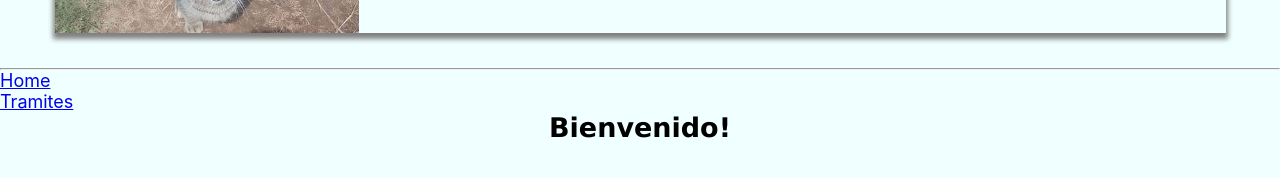
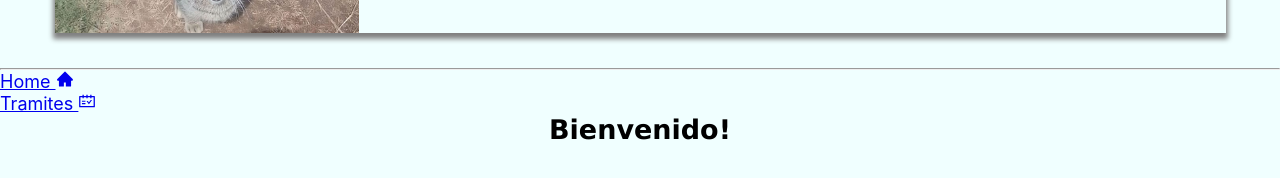
Before and after one commit to victorEmerio5/proyecto-final-g12, a React (Create React App) app: page / in a window 1280 px wide. Shown: the part 492-670 px from the top of the page. Built offline with nearby package versions, Linux system fonts and the light colour scheme.

Commit message:
agregando react Icons

```diff
--- a/src/componentes/FormularioCitas.jsx
+++ b/src/componentes/FormularioCitas.jsx
@@ -70,7 +70,7 @@ const FormularioCitas = ({formTitulo, tituloBoton}) => {
             </li>
 
             <li>
-              <button className='form-boton' type='submit'> {tituloBoton} </button>
+              <button className='form-boton' type='submit' > {tituloBoton} </button>
             </li>
 
           </ul>
--- a/src/componentes/Home.jsx
+++ b/src/componentes/Home.jsx
@@ -2,7 +2,9 @@ import React from 'react';
 
 const Home = () => {
   return (
-    <h2>Bienvenido!</h2>
+    <div>
+      <h2>Bienvenido!</h2>
+    </div>
   );
 };
 
--- a/src/componentes/Layout.jsx
+++ b/src/componentes/Layout.jsx
@@ -1,5 +1,8 @@
 import React from 'react';
 import {Outlet, Link} from 'react-router-dom';
+import { AiFillHome } from "react-icons/ai";  //icono react
+import { AiOutlineSchedule } from "react-icons/ai";  //icono react
+
 
 //Layout va de la mano con index.js
 
@@ -10,10 +13,10 @@ const Layout = () => {
         <nav>
           <ul>
             <li>
-              <Link to='/'>Home</Link>
+              <Link to='/'>Home {<AiFillHome />}</Link>
             </li>
             <li>
-              <Link to='/tramites'>Tramites</Link>
+              <Link to='/tramites'>Tramites {<AiOutlineSchedule />} </Link>
             </li>
           </ul>
         </nav>
--- a/src/componentes/Tramites.jsx
+++ b/src/componentes/Tramites.jsx
@@ -1,6 +1,5 @@
 import React from 'react';
 import FormularioCitas from './FormularioCitas';
-
 
 const Tramites = () => {
   return (
```
